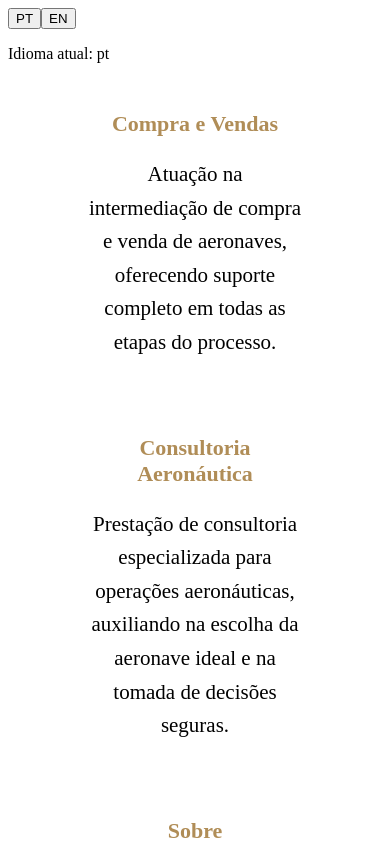
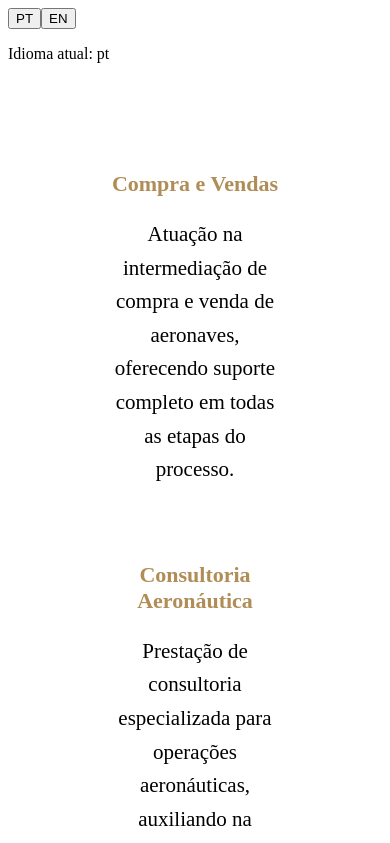
Before and after one commit to Danvieira2810/AppGlobal, an Angular app: page /assistencia in a window 390 px wide. Shown: the top 843 px of the page. Built offline with nearby package versions, Linux system fonts and the light colour scheme.

Commit message:
Update assistencia.css

```diff
--- a/src/app/assistencia/assistencia.css
+++ b/src/app/assistencia/assistencia.css
@@ -102,7 +102,6 @@
   max-width: 1200px;
   margin: 0 auto;
 }
-
 /* ITEM */
 .assistencia-item h3 {
   font-family: 'TimeRomans New ', serif;
@@ -120,34 +119,29 @@
   color: #b08d57;
   text-decoration: none;
 }
-@media (max-width: 768px) {
 
-  .assistencia-grid {
-    display: flex !important;
-    flex-direction: column !important;
-    gap: 32px !important;
-  }
-
-  .assistencia-item {
-    width: 100% !important;
-    text-align: center;
-  }
-
-}
-.leonardo-section {
-  display: flex;
-  align-items: center;
+.assistencia-grid {
+  display: grid;
+  grid-template-columns: repeat(3, 1fr);
   gap: 48px;
+  max-width: 1200px;
+  margin: 0 auto;
+  padding: 60px 20px;
 }
 
 @media (max-width: 768px) {
-  .leonardo-section {
-    flex-direction: column;
+  .assistencia-grid {
+    grid-template-columns: 1fr;
+    gap: 32px;
     text-align: center;
   }
-
-  .leonardo-section img {
-    max-width: 280px;
-    width: 100%;
+}
+:host {
+  margin-top: 0;
+}
+@media (max-width: 768px) {
+  .assistencia {
+    margin-top: 0;
+    padding-top: px;
   }
 }
```
